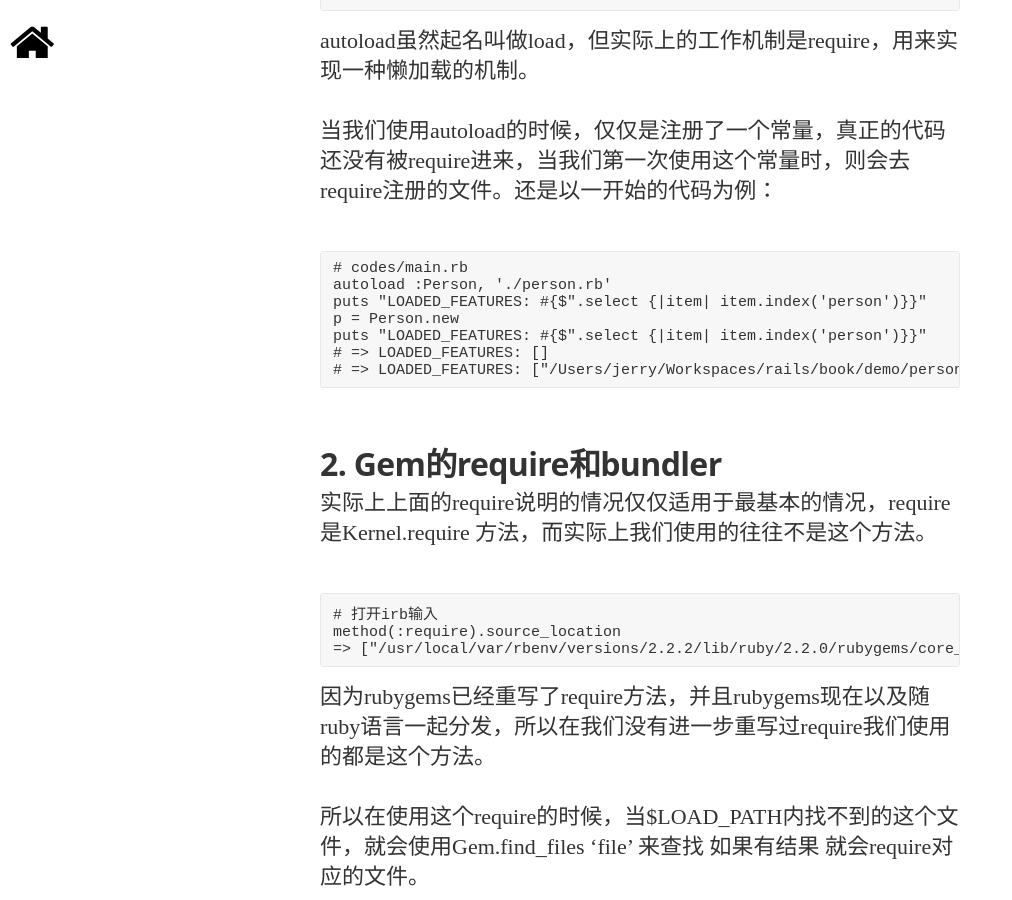
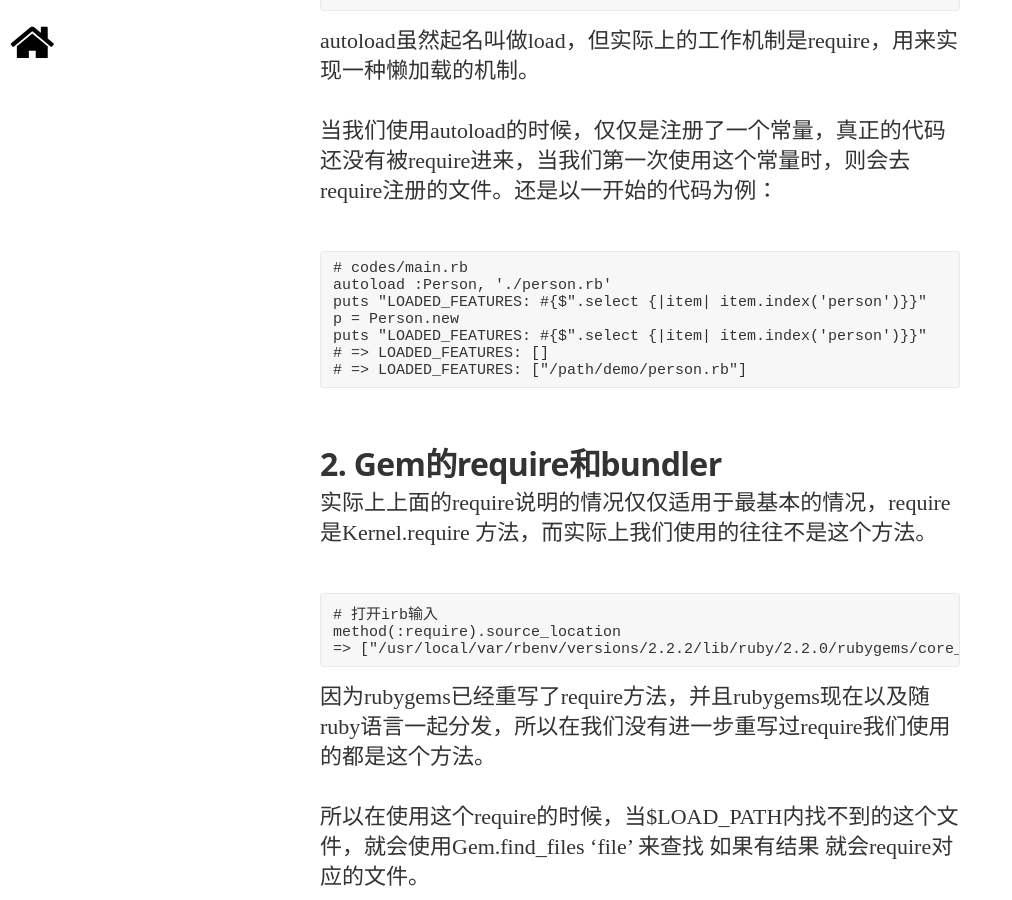
Before and after one commit to jerry-tao/jerry-tao.github.io, a Jekyll site: the page built from _posts/2016-1-12-load_code_in_ruby.md, in a window 1280 px wide and 900 px high, scrolled down 3848 px. Shown: the whole window, without its empty margins (0-1012 px from the left). Built offline with Jekyll 4.4.1, drawn with Linux system fonts in a browser that asks for light colours; nearby versions of some CDN libraries; some web fonts are replaced; Markdown is read by kramdown in place of the engine named in the settings; comment, search, counter and statistics services are not loaded; some of the changed text lies outside the part shown.

Commit message:
2016年 1月12日 星期二 22时21分59秒 CST

````diff
--- a/_posts/2016-1-12-load_code_in_ruby.md
+++ b/_posts/2016-1-12-load_code_in_ruby.md
@@ -120,7 +120,7 @@ puts "LOADED_FEATURES: #{$".select {|item| item.index('person')}}"
 p = Person.new
 puts "LOADED_FEATURES: #{$".select {|item| item.index('person')}}"
 # => LOADED_FEATURES: []
-# => LOADED_FEATURES: ["/Users/jerry/Workspaces/rails/book/demo/person.rb"]
+# => LOADED_FEATURES: ["/path/demo/person.rb"]
 ```
 
 
````
Also changed, not shown: other parts of _posts/2016-1-12-load_code_in_ruby.md (+1 -1 lines).
